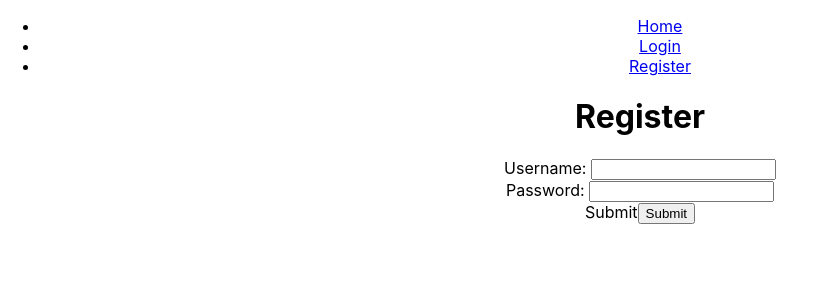
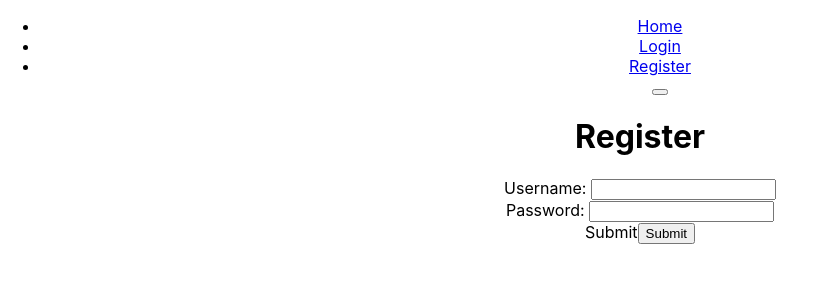
Before and after one commit to baezus/bloop-build, a React (Create React App) app in the folder client/: page /register in a window 1280 px wide. Shown: the top 300 px of the page, without its empty margins (0-816 px from the left). Built offline with nearby package versions, Linux system fonts and the light colour scheme.

Commit message:
Just set a logout button that does successfully clear the uid cookie. It isn't related to the React hooks 'user' just yet.

```diff
--- a/client/src/components/Login.js
+++ b/client/src/components/Login.js
@@ -1,9 +1,5 @@
 import React, { useState } from 'react';
-import axios from 'axios';
-
 import AuthModel from '../models/AuthModel';
-
-const URL = "http://localhost:2737/auth/login";
 
 const Login = () => {
 
--- a/client/src/components/Navbar.js
+++ b/client/src/components/Navbar.js
@@ -1,5 +1,10 @@
 import React from 'react';
 import { Link } from 'react-router-dom';
+
+function logout() {
+  // setUser(null);
+  localStorage.clear();
+}
 
 function Navbar(props) {
   return (
@@ -14,6 +19,7 @@ function Navbar(props) {
         <li className="navLi">
           <Link to="/register">Register</Link>
         </li>
+        <button className="button" value="Logout" onClick={logout}/>
 
       </ul>
     </nav>
--- a/client/src/components/Register.js
+++ b/client/src/components/Register.js
@@ -1,7 +1,6 @@
 import React, { useState } from 'react';
-import axios from 'axios';
+import AuthModel from '../models/AuthModel';
 
-const URL = "http://localhost:2737/auth/register";
 
 const Register = () => {
 
@@ -13,7 +12,7 @@ const Register = () => {
 
   const onSubmit = (e) => {
     e.preventDefault()
-    axios.post(URL, {
+    AuthModel.register({
       username,
       password
     }).then((res) => {
```
Also changed, not shown: 1 other file (tests, documents, lock files or other folders).
